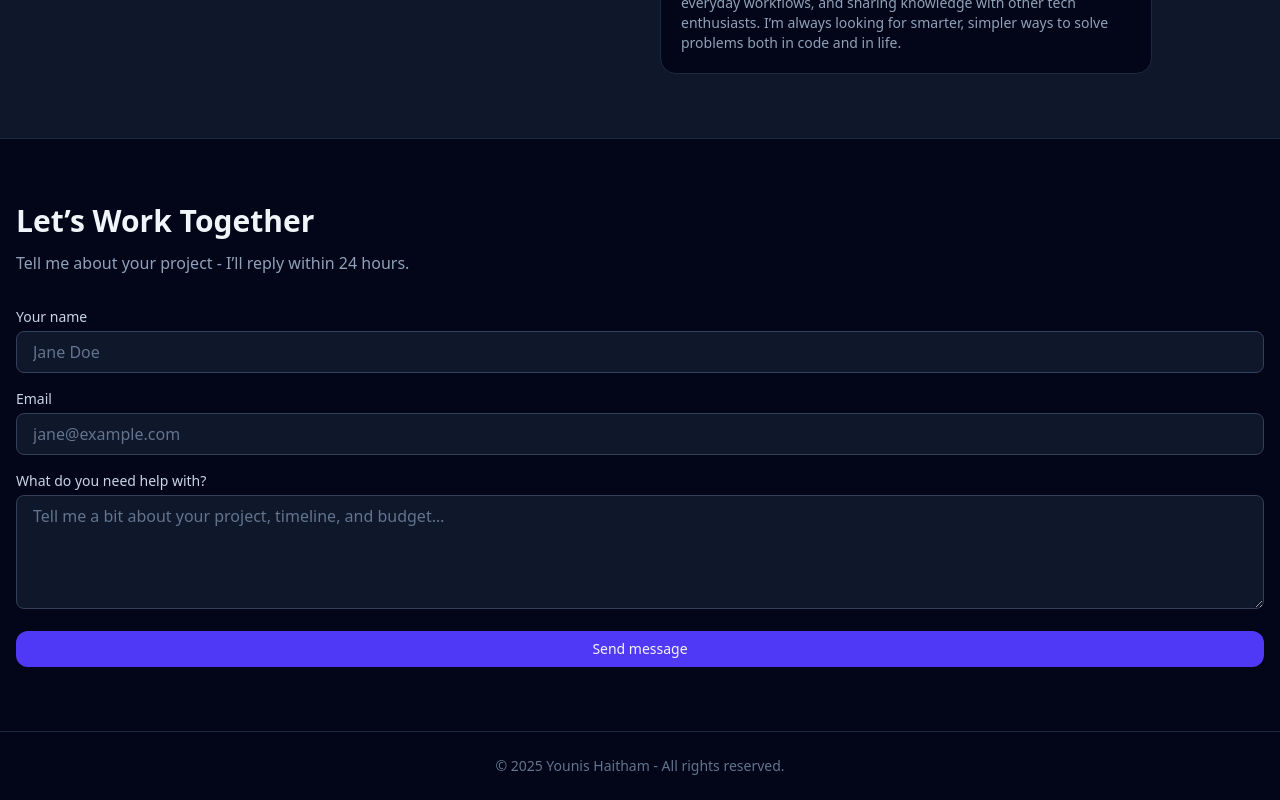
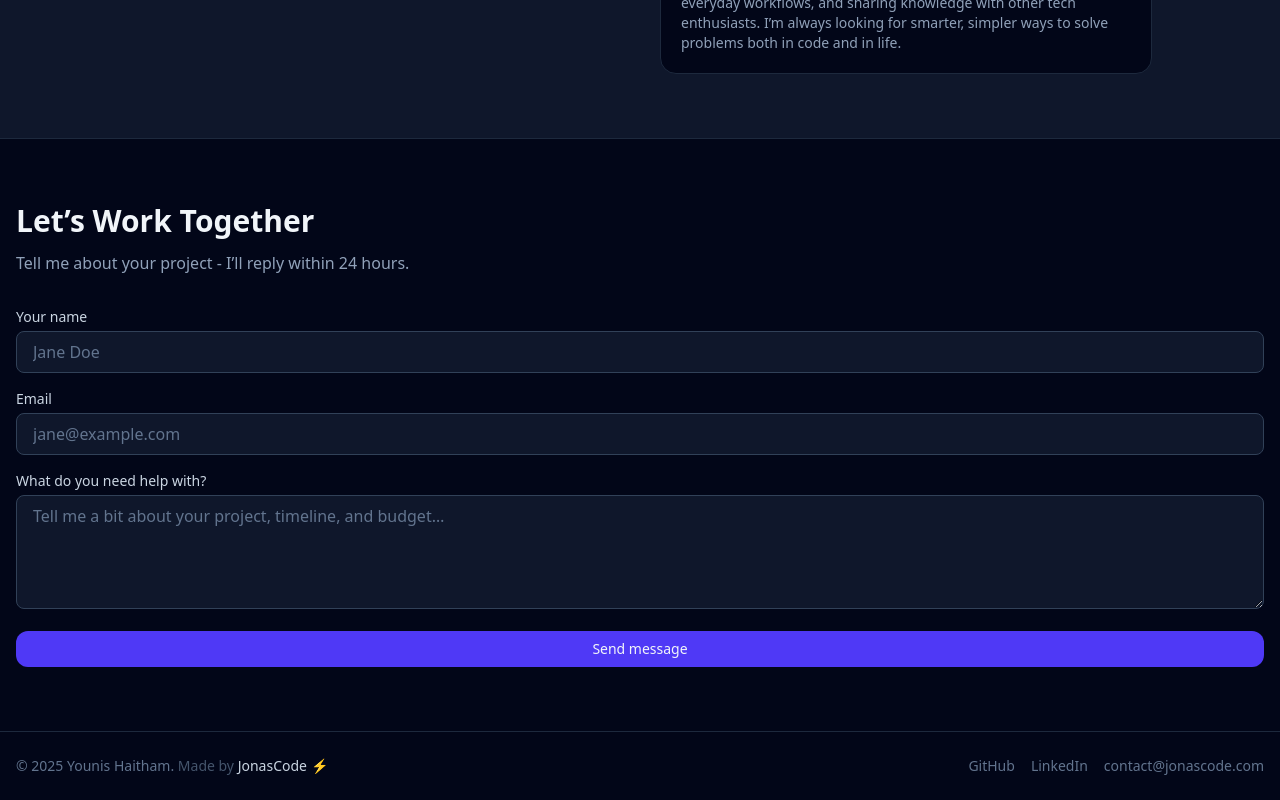
Before and after one commit to youniscode/my-portfolio, a React (Vite) app: page / in a window 1280 px wide. Shown: the part 3292-4092 px from the top of the page. Built offline with nearby package versions, Linux system fonts and the light colour scheme.

Commit message:
🎨 Polish footer with JonasCode branding and social links

```diff
--- a/src/App.jsx
+++ b/src/App.jsx
@@ -516,8 +516,41 @@ export default function PortfolioPage() {
           )}
         </section>
 
-        <footer className="border-t border-slate-800 py-6 text-center text-slate-500 text-sm">
-          © {new Date().getFullYear()} Younis Haitham - All rights reserved.
+        <footer className="border-t border-slate-800 py-6 text-slate-500 text-sm">
+          <div className="max-w-7xl mx-auto px-4 flex flex-col sm:flex-row items-center justify-between gap-3">
+            <div className="text-center sm:text-left">
+              <span>© {new Date().getFullYear()} Younis Haitham.</span>{" "}
+              <span className="text-slate-600">
+                Made by{" "}
+                <span className="text-slate-300 font-medium">JonasCode ⚡</span>
+              </span>
+            </div>
+
+            <div className="flex items-center gap-4 text-xs sm:text-sm">
+              <a
+                href="https://github.com/youniscode"
+                target="_blank"
+                rel="noreferrer"
+                className="hover:text-slate-300 hover:underline underline-offset-4"
+              >
+                GitHub
+              </a>
+              <a
+                href="https://www.linkedin.com/in/younis-haitham-9581b013a/"
+                target="_blank"
+                rel="noreferrer"
+                className="hover:text-slate-300 hover:underline underline-offset-4"
+              >
+                LinkedIn
+              </a>
+              <a
+                href="mailto:contact@jonascode.com"
+                className="hover:text-slate-300 hover:underline underline-offset-4"
+              >
+                contact@jonascode.com
+              </a>
+            </div>
+          </div>
         </footer>
       </main>
     </>
```
